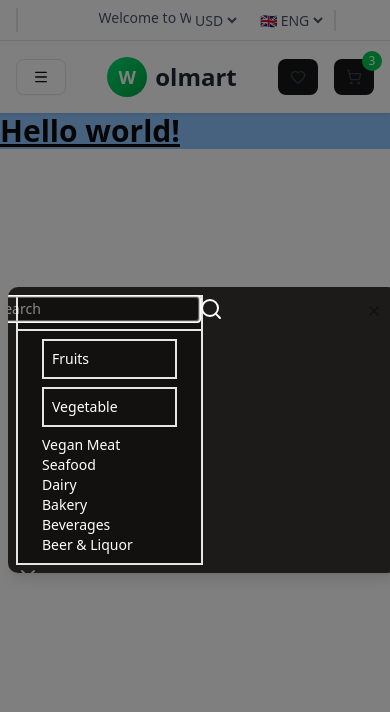
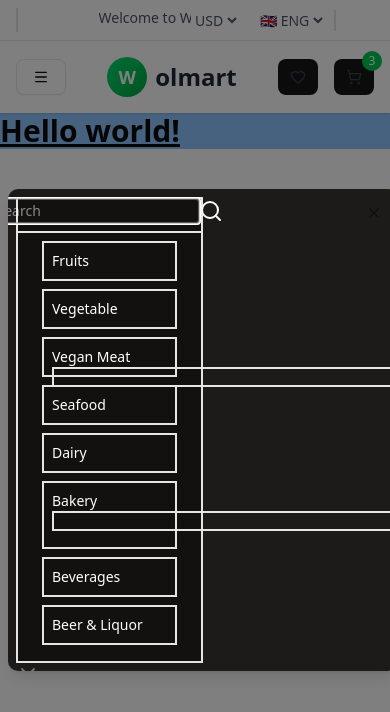
Before and after one commit to awishmu/bolmart, a Next.js app: page /demo-29 in a window 390 px wide. Both pictures are taken after a click on the button 41 px from the left and 77 px from the top of the page. Shown: the top 712 px of the page. Built offline with nearby package versions, Linux system fonts and the light colour scheme.

Commit message:
mmenu ul 10/22/2025 4:21pn

```diff
--- a/components/shared/element/mobile-menu.tsx
+++ b/components/shared/element/mobile-menu.tsx
@@ -1,4 +1,5 @@
 import { Search, X} from "lucide-react";
+import Link from "next/link";
 
 export function MobileMenu() {
     return (
@@ -26,28 +27,28 @@ export function MobileMenu() {
                                 <div className="nav-wrapper mx-2 py-2">
                                     <nav className="99 text-white flex flex-col">
                                         <ul id="menu-main-menu" className="mobile-menu px-4">
-                                            <li className="menu-item border-2 p-2 mb-2"><a href="https://d-themes.com/wordpress/wolmart/demo-29/product-category/fruits/">Fruits</a></li>
-                                            <li className="menu-item border-2 p-2 mb-2"><a href="https://d-themes.com/wordpress/wolmart/demo-29/product-category/vegetable/">Vegetable</a></li>
-                                            <li id="menu-item-933" className="menu-item menu-item-type-taxonomy menu-item-object-product_cat menu-item-has-children menu-item-933"><a href="https://d-themes.com/wordpress/wolmart/demo-29/product-category/vegan-meat/">Vegan Meat</a>
+                                            <li className="menu-item border-2 p-2 mb-2"><Link href="#">Fruits</Link></li>
+                                            <li className="menu-item border-2 p-2 mb-2"><Link href="#">Vegetable</Link></li>
+                                            <li className="menu-item border-2 p-2 mb-2"><Link href="#">Vegan Meat</Link>
                                                 <ul id="megamenu mp-left" className="w-[457px] absolute">
-                                                    <li id="menu-item-936" className="menu-item menu-item-type-custom menu-item-object-custom menu-item-has-children menu-item-936"></li>
+                                                    <li className="menu-item border-2 p-2 mb-2"></li>
                                                 </ul>
                                             </li>
-                                            <li className="menu-item menu-item-type-taxonomy menu-item-object-product_cat menu-item-932"><a href="https://d-themes.com/wordpress/wolmart/demo-29/product-category/seafood/">Seafood</a></li>
-                                            <li className="menu-item menu-item-type-taxonomy menu-item-object-product_cat menu-item-931"><a href="https://d-themes.com/wordpress/wolmart/demo-29/product-category/dairy/">Dairy</a></li>
-                                            <li id="menu-item-929" className="menu-item menu-item-type-taxonomy menu-item-object-product_cat menu-item-has-children menu-item-929"><a href="https://d-themes.com/wordpress/wolmart/demo-29/product-category/bakery/">Bakery</a>
+                                            <li className="menu-item border-2 p-2 mb-2"><Link href="#">Seafood</Link></li>
+                                            <li className="menu-item border-2 p-2 mb-2"><Link href="#">Dairy</Link></li>
+                                            <li className="menu-item border-2 p-2 mb-2"><Link href="#">Bakery</Link>
                                                 <ul id="megamenu mp-left" className="w-[756px] absolte">
-                                                    <li id="menu-item-1193" className="menu-item menu-item-type-custom menu-item-object-custom menu-item-has-children menu-item-1193"></li>
+                                                    <li className="menu-item border-2 p-2 mb-2"></li>
                                                 </ul>
                                             </li>
-                                            <li className="menu-item menu-item-type-taxonomy menu-item-object-product_cat menu-item-930 current-menu-item"><a href="https://d-themes.com/wordpress/wolmart/demo-29/product-category/beverages/">Beverages</a></li>
-                                            <li className="menu-item menu-item-type-taxonomy menu-item-object-product_cat menu-item-1230"><a href="https://d-themes.com/wordpress/wolmart/demo-29/product-category/beer-liquor/">Beer &amp; Liquor</a></li>
+                                            <li className="menu-item border-2 p-2 mb-2"><Link href="#">Beverages</Link></li>
+                                            <li className="menu-item border-2 p-2 mb-2"><Link href="#">Beer &amp; Liquor</Link></li>
                                         </ul>
                                     </nav>
                                 </div>
 
 			    </div>
-				    <a className="mobile-menu-close" href="#" aria-label="Mobile Menu Close" role="button"><X /></a>
+				    <Link className="mobile-menu-close bg-green-700 rounded-full" href="#" aria-label="Mobile Menu Close" role="button"><X /></Link>
             </div>
         </div>
     )
```
